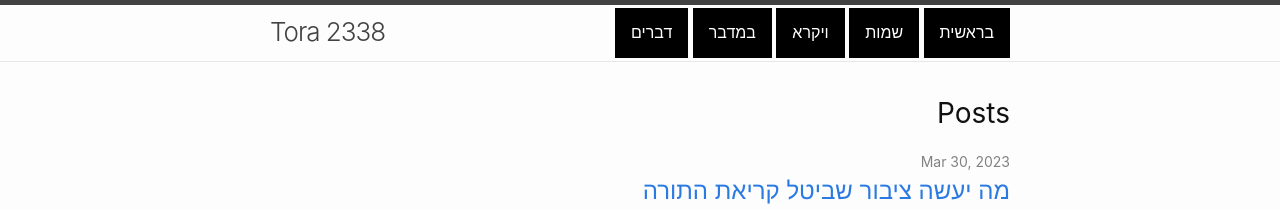
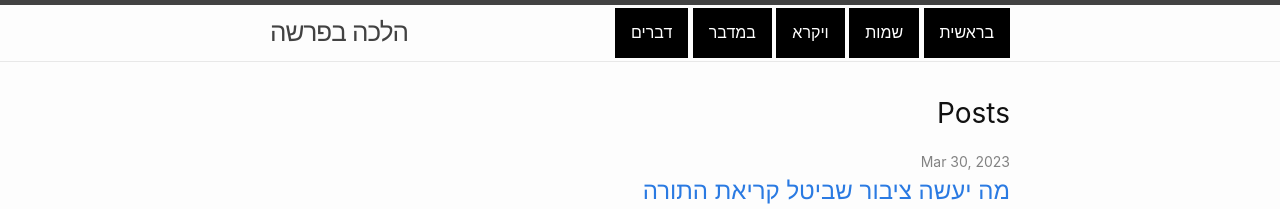
Before and after one commit to torah2338/tora, a Jekyll site: the page built from index.markdown, in a window 1280 px wide. Shown: the top 209 px of the page. Built offline with Jekyll 4.4.1, drawn with Linux system fonts in a browser that asks for light colours.

Commit message:
more changes

```diff
--- a/_includes/header.html
+++ b/_includes/header.html
@@ -3,7 +3,7 @@
   <div class="wrapper">
     {%- assign default_paths = site.pages | map: "path" -%}
     {%- assign page_paths = site.header_pages | default: default_paths -%}
-    <a class="site-title" rel="author" href="{{ "/" | relative_url }}">{{ site.title | escape }}</a>
+    <a class="site-title" rel="author" href="{{ "/" | relative_url }}">הלכה בפרשה</a>
 
     <nav class="site-nav">
       {% for book in site.data.nav.toc %}
```
